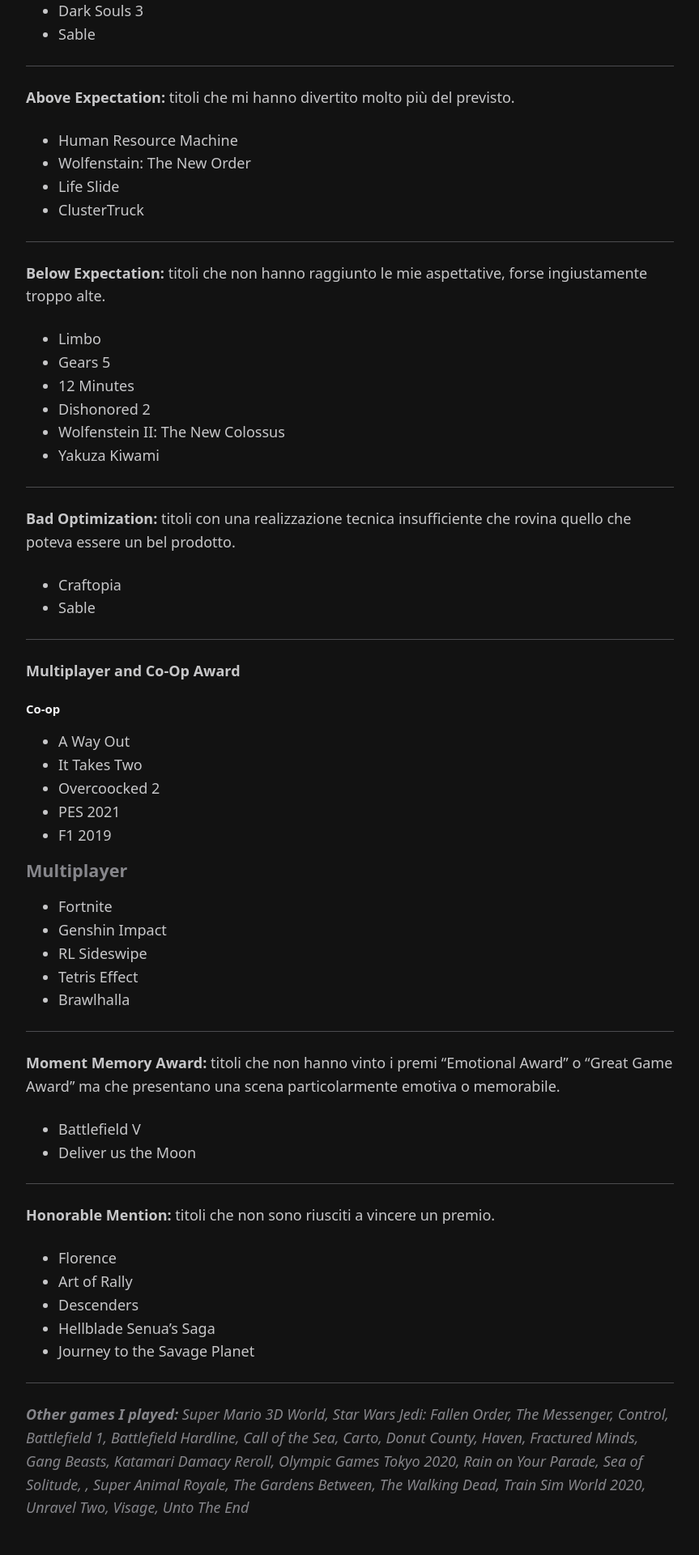
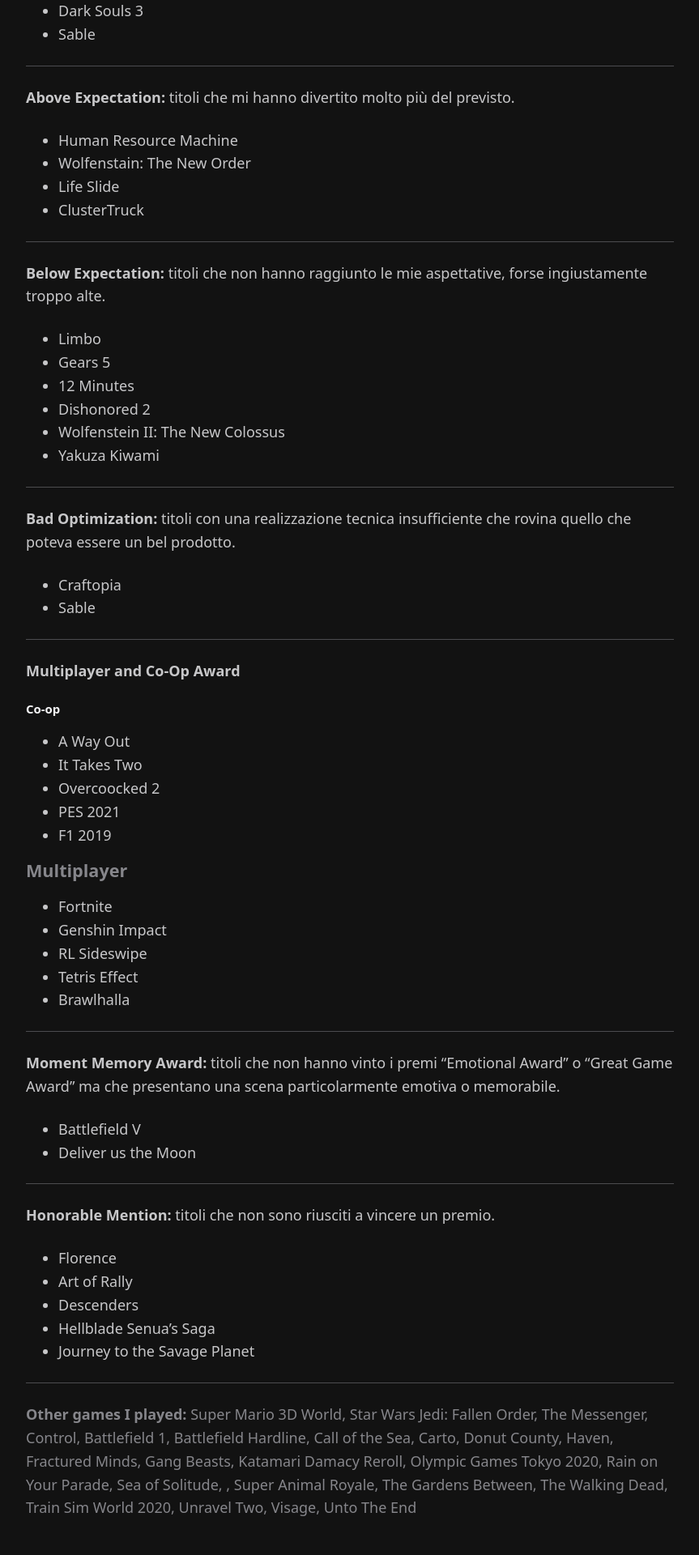
Before and after one commit to KiritoKitto/kiritokitto.github.io, a Jekyll site: the page built from post/21 Games.md, in a window 1280 px wide. Shown: the part 1206-3126 px from the top of the page at 81% size, without its empty margins (208-1071 px from the left). Built offline with Jekyll 4.4.1, drawn with Linux system fonts in a browser that asks for light colours; some web fonts are replaced; our own code applies the rules of GitHub Pages for plain Markdown files.

```diff
--- a/css/style.css
+++ b/css/style.css
@@ -141,7 +141,7 @@
 
 
   b strong { font-weight: 600; }
-  em { color: var(--color-tertiary); }
+  em { color: var(--color-tertiary); font-style: normal;}
 
   p i { display: none; }
   table { width: 100%; }
```
